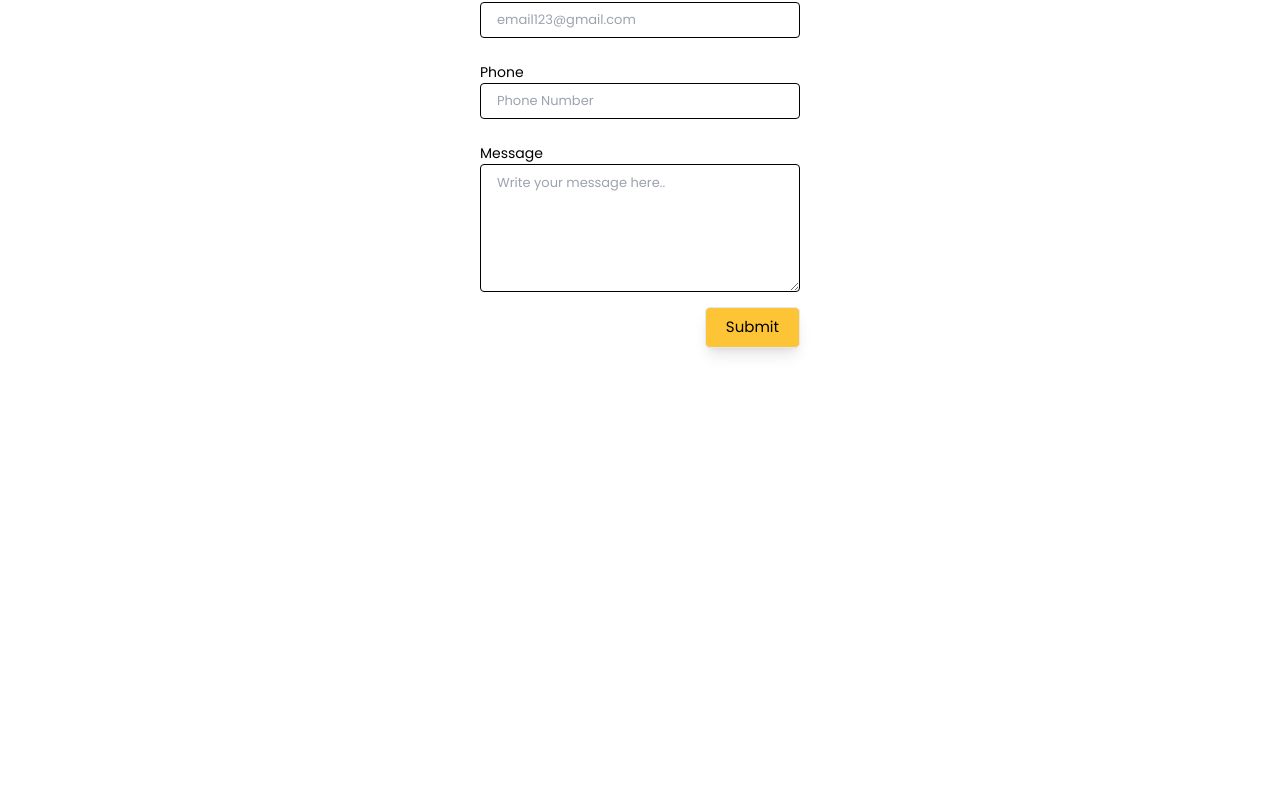
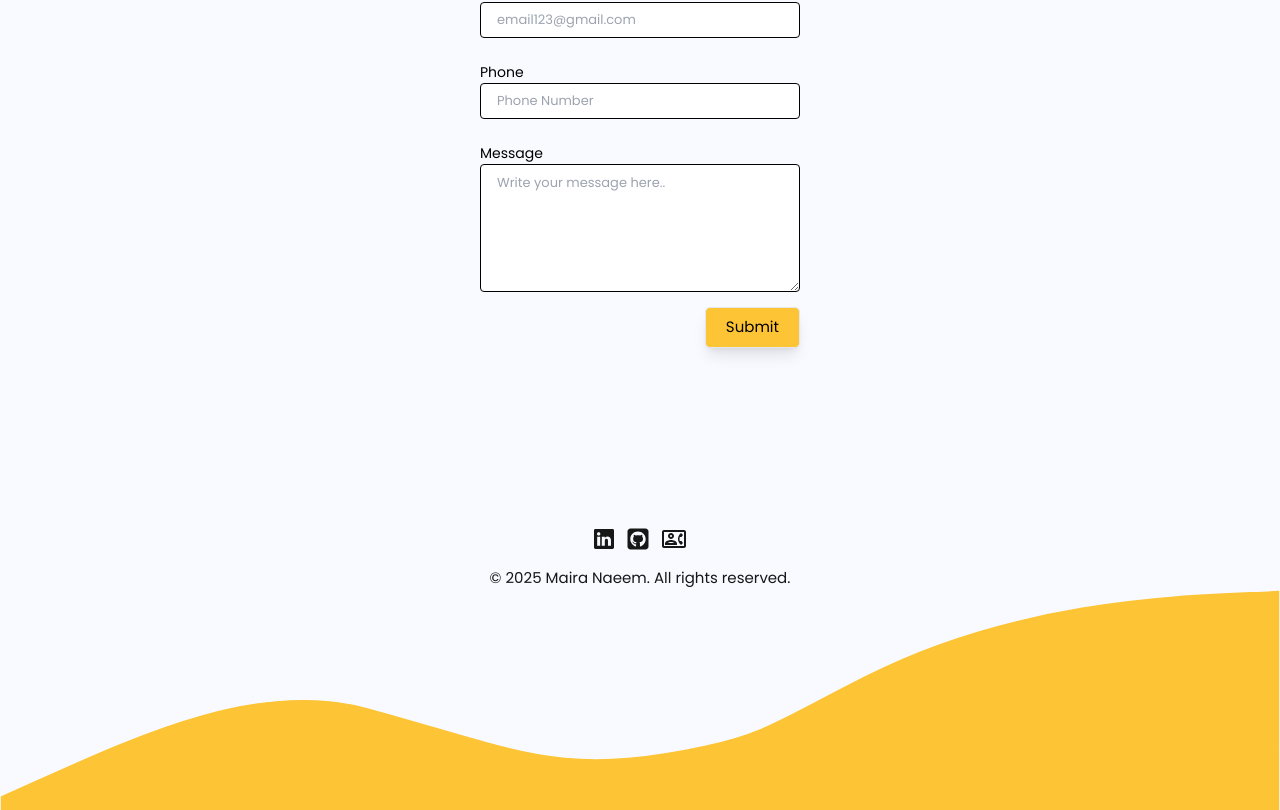
Before and after one commit to mairanoor412/personal-portfolio, a Next.js app: page /contact in a window 1280 px wide. Shown: the part 273-1083 px from the top of the page. Before the commit the page ends 800 px from the top, so only its background shows below. Built offline with nearby package versions, Linux system fonts and the light colour scheme.

Commit message:
add a console

```diff
--- a/src/app/about-me/page.tsx
+++ b/src/app/about-me/page.tsx
@@ -23,7 +23,7 @@ const AboutMe = () => {
     };
 
     return (
-        <section className="overflow-x-hidden h-auto lg:h-screen">
+        <section className="overflow-hidden bg-[#F9FAFF] h-auto lg:h-screen">
             {/* heading */}
             <motion.div
                 initial="offscreen"
--- a/src/app/components/footer/footer.tsx
+++ b/src/app/components/footer/footer.tsx
@@ -0,0 +1,44 @@
+"use client"
+import { motion } from "framer-motion";
+import { BsLinkedin } from "react-icons/bs";
+import { FaSquareGithub } from "react-icons/fa6";
+import { MdOutlineContactPhone } from "react-icons/md";
+
+const Footer = () => {
+    return (
+        <footer className="bg-[#F9FAFF] overflow-hidden">
+
+            {/* linkdin/ gitHup/ Contact */}
+            <div className="flex justify-center items-center gap-3">
+                <BsLinkedin className="size-5" />
+                <FaSquareGithub className="size-6" />
+                <MdOutlineContactPhone className="size-6" />
+            </div>
+
+            <p className="text-center text-[12px] md:text-[15px] pt-4"> © 2025 Maira Naeem. All rights reserved. </p>
+
+
+            {/* <svg className="w-[100%] h-[280px]" width="100%" height="auto" preserveAspectRatio="xMinYMin slice" viewBox="0 0 829 196" fill="none" xmlns="http://www.w3.org/2000/svg">
+                <path d="M1 158C106 113 170 65 246 100C280.564 115.918 322.61 156.563 418 136C454.994 128.025 491.614 98.0388 549 69C655.56 15.0781 783.792 3.71139 828 1V195L1 190V158Z" fill="#FDC435" stroke="#FDC435" />
+            </svg> */}
+
+            <motion.svg
+             initial={{ opacity: 0, scale: 0.5, y: 50 }}
+             animate={{ opacity: 1, scale: 1, y: 0 }}
+             transition={{ duration: 1, ease: "easeOut" }}
+            className="w-[100%] h-[100px] md:h-[220px]" width="100%" height="auto" preserveAspectRatio="xMinYMin slice" viewBox="0 0 829 172" fill="none" xmlns="http://www.w3.org/2000/svg">
+                <path d="M458 101C494.994 93.0251 503.614 85.0388 561 56C667.56 2.07811 783.792 3.71139 828 1V171L1 166V134C76 101 161 56 238 77C339.516 104.686 362.61 121.563 458 101Z" fill="#FDC435" stroke="#FDC435" />
+            </motion.svg>
+
+
+
+        </footer>
+    )
+}
+export default Footer;
+
+
+
+
+
+// © 2025 Your Name. All rights reserved.
--- a/src/app/components/header/header.tsx
+++ b/src/app/components/header/header.tsx
@@ -72,7 +72,7 @@ const Header = () => {
             </div>
 
             {/*Mobile Hamburger */}
-            <div className=" fixed top-5 left-5 z-30 md:hidden" onClick={() =>
+            <div className=" fixed top-5 left-5 z-30 md:hidden overflow-hidden" onClick={() =>
                 setopen(!open)}>
                 {open ? (
                     <IoClose className="size-6 text-primary cursor-pointer" /> // Close Icon
--- a/src/app/contact/page.tsx
+++ b/src/app/contact/page.tsx
@@ -23,7 +23,7 @@ const Contact = () => {
 
     return (
 
-        <section className="overflow-x-hidden h-screen">
+        <section className="overflow-x-hidden bg-[#F9FAFF] h-screen">
 
             {/* heading */}
             <motion.div
--- a/src/app/layout.tsx
+++ b/src/app/layout.tsx
@@ -3,6 +3,7 @@ import type { Metadata } from "next";
 import localFont from "next/font/local";
 import "./globals.css";
 import Header from "./components/header/header";
+import Footer from "./components/footer/footer";
 
 
 const poppins = Poppins({
@@ -46,6 +47,7 @@ export default function RootLayout({
          <Header></Header>
 
         {children}
+        <Footer></Footer>
       </body>
     </html>
   );
```
